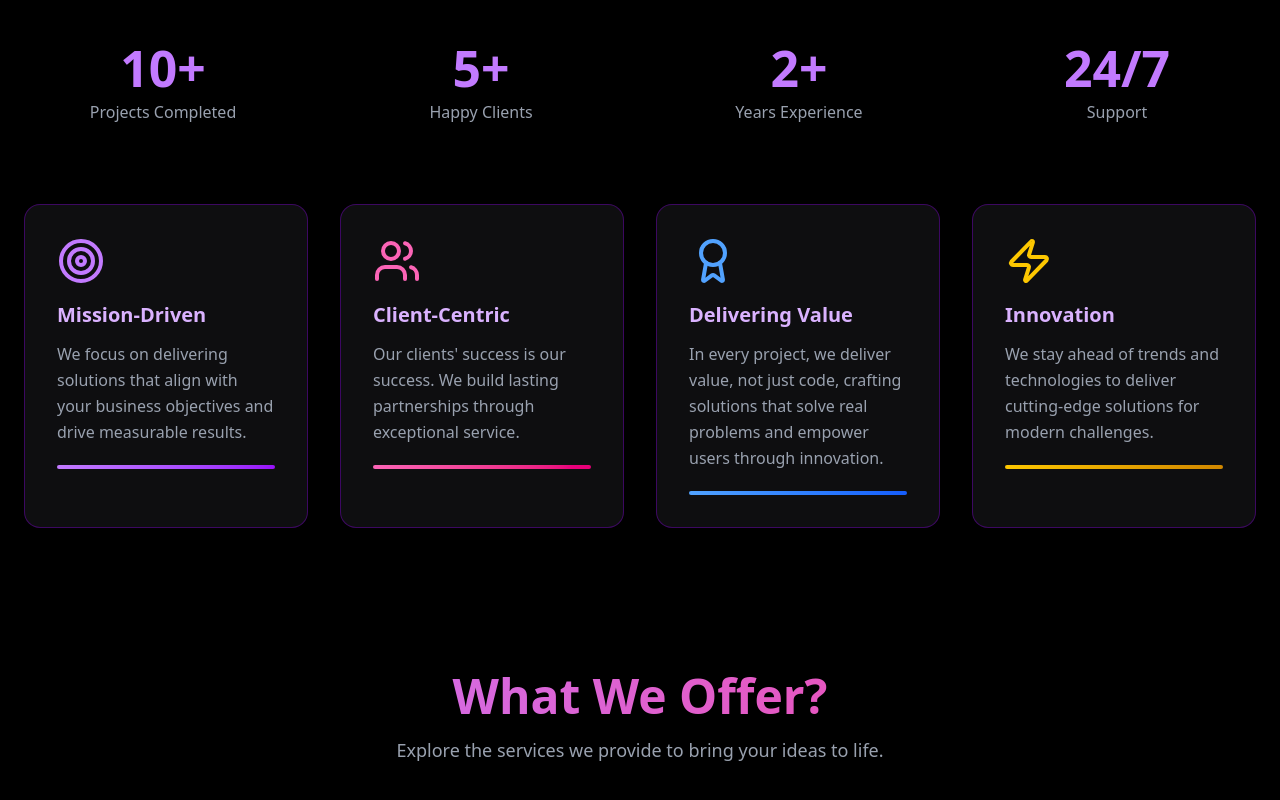
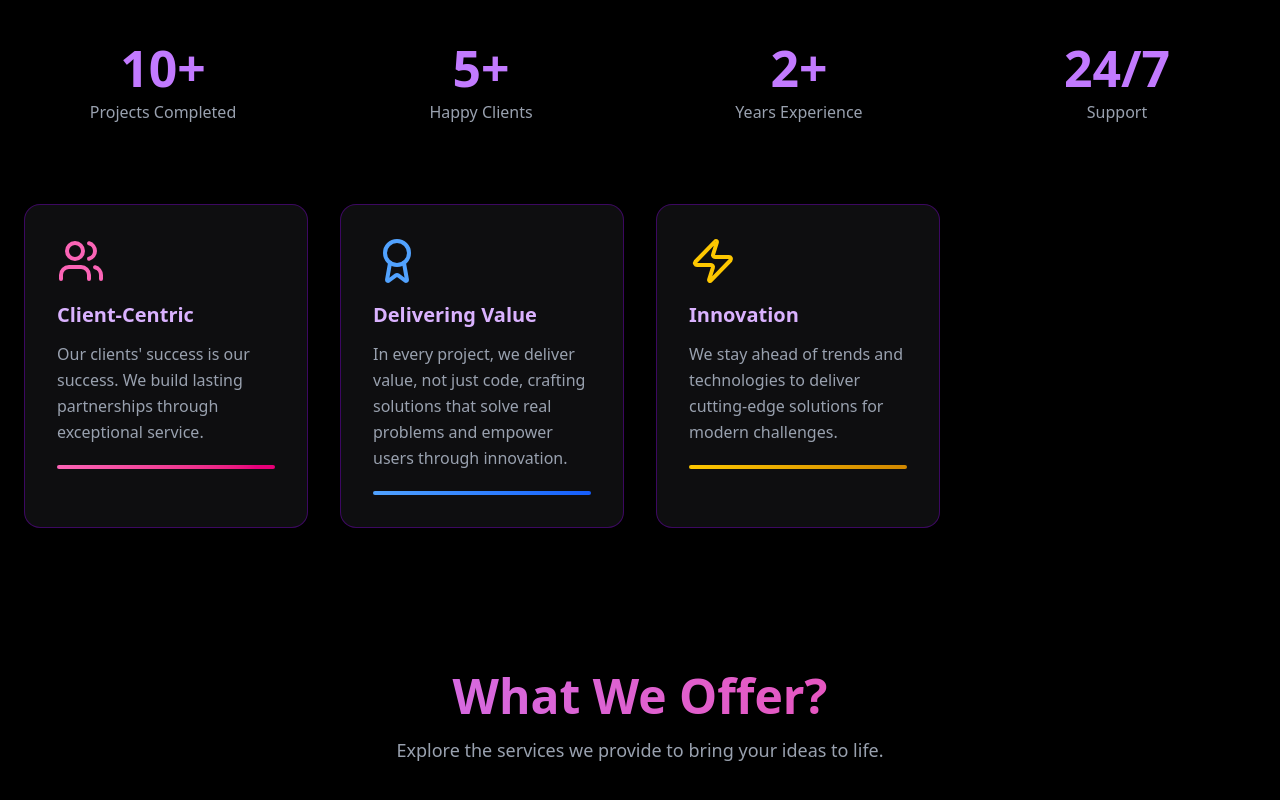
Before and after one commit to malickarslan20/Cinco-updated, a React (Vite) app: page / in a window 1280 px wide. Shown: the part 821-1621 px from the top of the page. Built offline with nearby package versions, Linux system fonts and the light colour scheme.

Commit message:
Commented something

```diff
--- a/src/Component/About.tsx
+++ b/src/Component/About.tsx
@@ -33,13 +33,13 @@ const About: React.FC = () => {
   ];
 
   const values: Value[] = [
-    {
-      icon: <Target className="text-purple-400" size={48} />,
-      title: "Mission-Driven",
-      description:
-        "We focus on delivering solutions that align with your business objectives and drive measurable results.",
-      color: "purple",
-    },
+    // {
+    //   icon: <Target className="text-purple-400" size={48} />,
+    //   title: "Mission-Driven",
+    //   description:
+    //     "We focus on delivering solutions that align with your business objectives and drive measurable results.",
+    //   color: "purple",
+    // },
     {
       icon: <Users className="text-pink-400" size={48} />,
       title: "Client-Centric",
```
